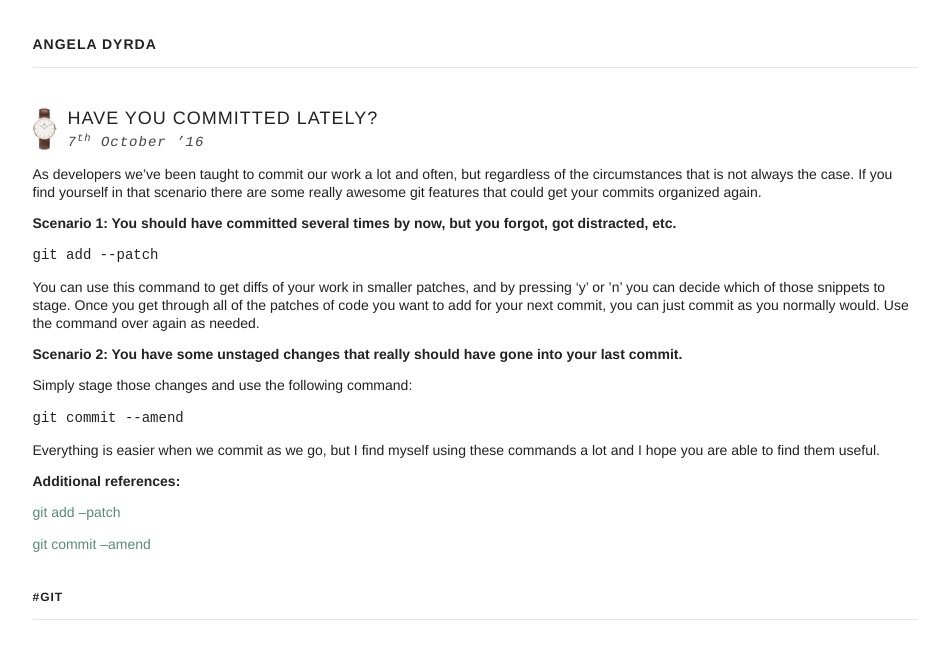
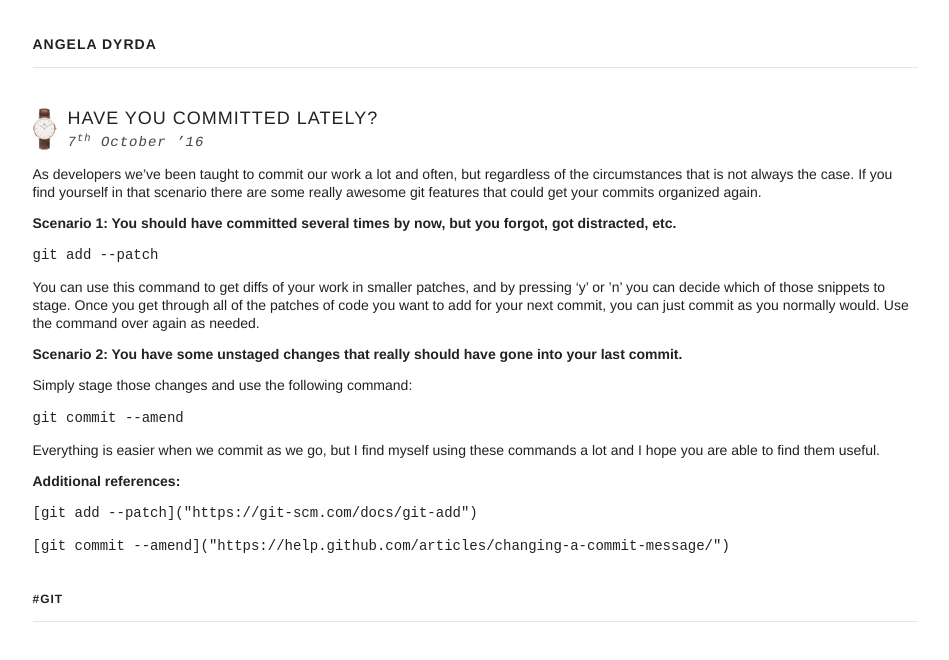
Before and after one commit to adyrda2/adyrda2.github.io, a Jekyll site: the page built from _posts/2016-10-07-have-you-committed-lately.markdown, in a window 1280 px wide, cut to the strip 14-674 px from the top of the page. Shown: the whole strip, without its empty margins (165-1114 px from the left). Built offline with Jekyll 4.4.1, drawn with Linux system fonts in a browser that asks for light colours.

Commit message:
Update 2016-10-07-have-you-committed-lately.markdown

```diff
--- a/_posts/2016-10-07-have-you-committed-lately.markdown
+++ b/_posts/2016-10-07-have-you-committed-lately.markdown
@@ -28,6 +28,6 @@ Everything is easier when we commit as we go, but I find myself using these comm
 
 #### Additional references:
 
-[git add --patch]("https://git-scm.com/docs/git-add")
+`[git add --patch]("https://git-scm.com/docs/git-add")`
 
-[git commit --amend]("https://help.github.com/articles/changing-a-commit-message/")
+`[git commit --amend]("https://help.github.com/articles/changing-a-commit-message/")`
```
